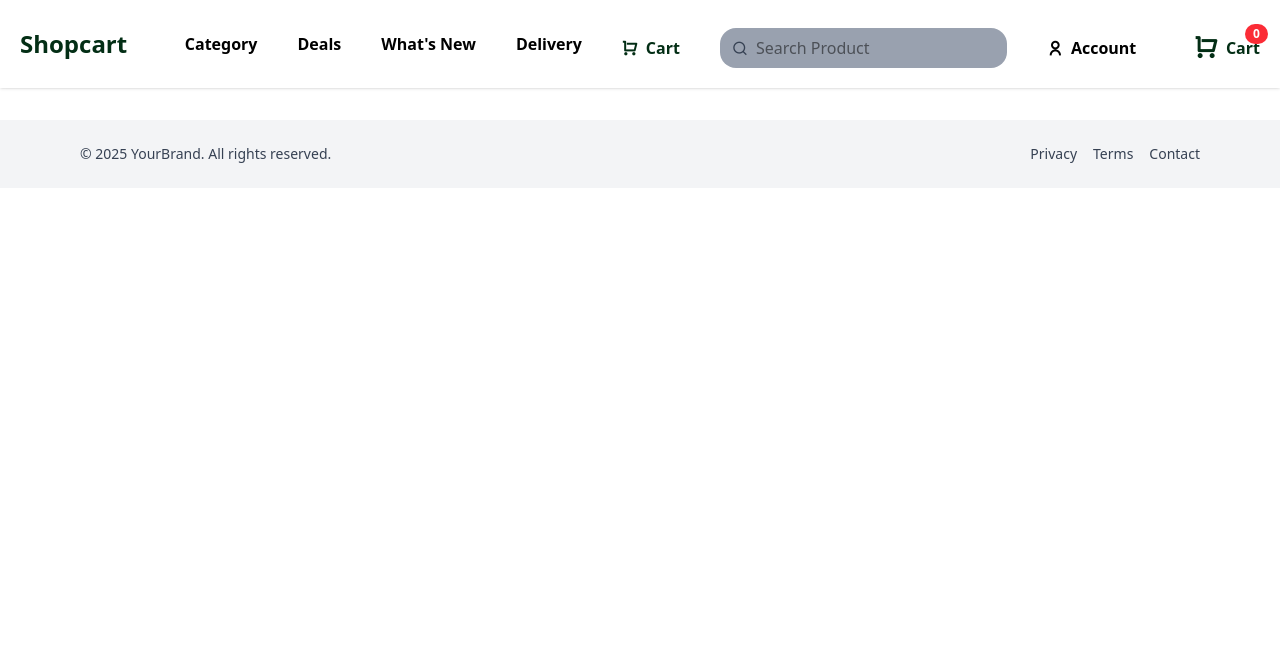
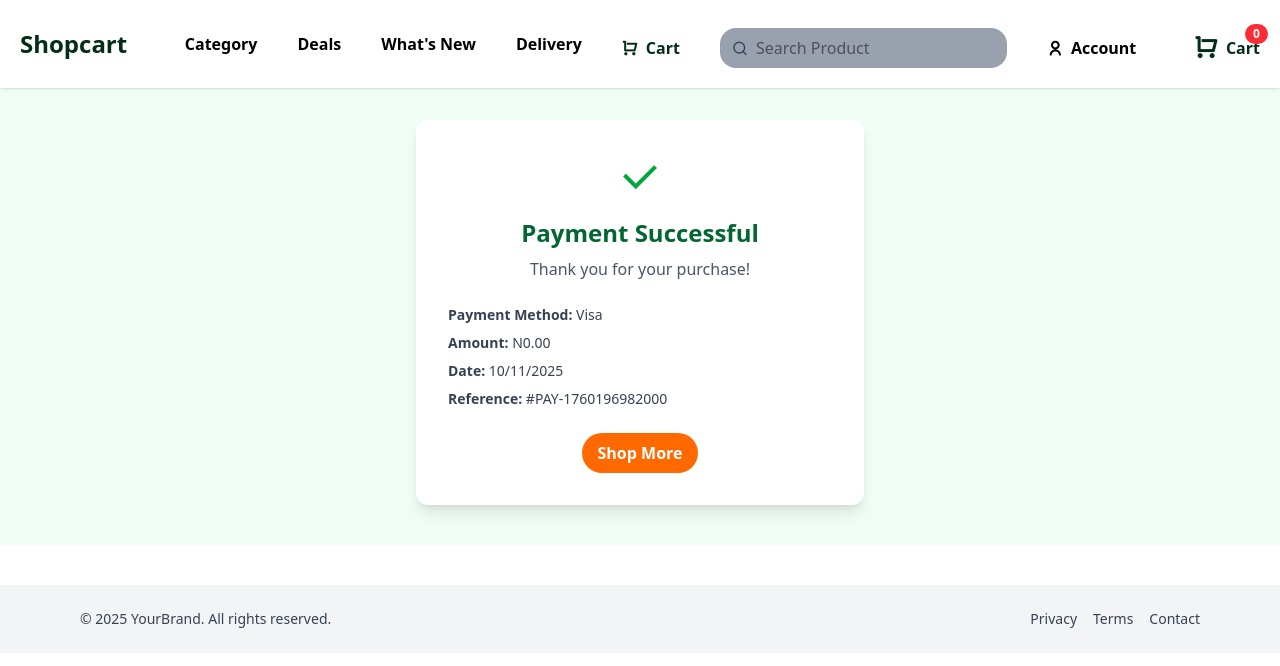
Before and after one commit to mac-101/Ecommerce-website, a React (Vite) app: page /paymentSuccess in a window 1280 px wide. Shown: the top 666 px of the page. Built offline with nearby package versions, Linux system fonts and the light colour scheme.

Commit message:
done like done

```diff
--- a/package.json
+++ b/package.json
@@ -15,6 +15,7 @@
     "firebase": "^12.3.0",
     "react": "^19.1.1",
     "react-dom": "^19.1.1",
+    "react-hot-toast": "^2.6.0",
     "react-router-dom": "^7.9.4",
     "tailwindcss": "^4.1.14"
   },
--- a/src/App.jsx
+++ b/src/App.jsx
@@ -5,6 +5,7 @@ import Cart from './pages/cart';
 import Header from './components/header';
 import Checkout from './pages/checkout';
 import Footer from './components/footer';
+import PaymentSuccess from './pages/paymentSuccessful';
 
 function App() {
   return (
@@ -14,6 +15,7 @@ function App() {
         <Route path="/" element={<Home />} />
         <Route path="/product/:id" element={<ProductCard/>} />
         <Route path="/cart" element={<Cart />} />
+        <Route path='/paymentSuccess' element={<PaymentSuccess/>}/>
         <Route path="/checkout" element={<Checkout/>}/>
       </Routes>
       <Footer/>
--- a/src/pages/cart.jsx
+++ b/src/pages/cart.jsx
@@ -16,7 +16,8 @@ export default function Cart() {
 
     localStorage.setItem("cart", JSON.stringify(updatedCart));
 
-    // 🔔 Notify other components to refresh
+    fetchCartProducts();
+
     window.dispatchEvent(new Event("cartUpdated"));
   };
 
--- a/src/pages/checkout.jsx
+++ b/src/pages/checkout.jsx
@@ -1,9 +1,13 @@
 import { useState, useEffect } from "react";
+import toast, { Toaster } from 'react-hot-toast';
+import { useNavigate } from "react-router-dom";
+
 
 
 export default function Checkout() {
     const [checkoutGoods, setCheckoutGoods] = useState([]);
     const [address, setAddress] = useState("");
+    const navigate = useNavigate();
     const [demoAddress, setDemoAddress] = useState(""); // ✅ fixed typo
     const [showInput, setShowInput] = useState(false);   // controls input visibility
 
@@ -50,12 +54,17 @@ export default function Checkout() {
     const [email, setEmail] = useState(""); // connect this to your email input
 
     const handlePaystackPayment = () => {
+        if (!email) {
+            toast.error("Please enter your email");
+            return;
+        }
+
         const paystack = window.PaystackPop.setup({
             key: import.meta.env.VITE_PAYSTACK_API,
-            email: email, // customer's email
-            amount: amount,
+            email: email,
+            amount: Math.floor(amount * 100), // ensure it's in kobo and an integer
             currency: "NGN",
-            ref: `${Date.now()}`, // unique reference
+            ref: `${Date.now()}`,
             metadata: {
                 custom_fields: [
                     {
@@ -66,15 +75,18 @@ export default function Checkout() {
                 ],
             },
             callback: function (response) {
-                alert("Payment successful! Reference: " + response.reference);
-                console.log(response);
+                toast.success("Payment Successful");
+                navigate("/paymentSuccess", {
+                    state: { amount: amount },
+                });
+                console.log("Paystack response:", response);
             },
             onClose: function () {
-                alert("Payment cancelled.");
+                toast.error("Payment Cancelled");
             },
         });
 
-        paystack.openIframe(); // 🔥 opens the Paystack modal
+        paystack.openIframe();
     };
 
 
@@ -86,6 +98,10 @@ export default function Checkout() {
 
     return (
         <div className="md:flex">
+            <Toaster
+                position="top-center"
+                reverseOrder={true}
+            />
             <div className=" md:w-[65%]">
                 <div className="border-2 border-gray-200 my-6 px-2 rounded-lg mx-3">
                     <h1 className="font-bold text-2xl md:text-3xl">Review items and Shipping</h1>
@@ -171,7 +187,7 @@ export default function Checkout() {
                 </div>
                 <div className="flex gap-10 justify-end items-center text-lg font-bold my-2">
                     <p className="">${getTotal(checkoutGoods).toFixed(2)}</p>
-                    <button onClick={handlePaystackPayment}>checkout</button>
+              <button onClick={handlePaystackPayment} className="py-2 px-4 rounded-3xl bg-gray-300">Check out</button>
                 </div>
             </div>
         </div>
--- /dev/null
+++ b/src/pages/paymentSuccessful.jsx
@@ -0,0 +1,42 @@
+import { useEffect } from "react";
+import { useLocation, Link } from "react-router-dom";
+
+export default function PaymentSuccess() {
+    const location = useLocation();
+    const amount = location.state?.amount || 0;
+
+    useEffect(() => {
+        localStorage.clear();
+
+        // Dispatch a custom event to notify other components
+        window.dispatchEvent(new Event("cartUpdated"));
+
+        // Scroll to top
+        window.scrollTo({ top: 0, behavior: "smooth" });
+    }, []);
+
+    return (
+        <div className="flex flex-col items-center justify-center bg-green-50 px-4 py-10">
+            <div className="bg-white shadow-lg rounded-xl p-8 max-w-md w-full text-center">
+                <div className="text-green-600 text-5xl mb-4">
+                    <i className="ri-check-line"></i>
+                </div>
+                <h2 className="text-2xl font-bold text-green-800 mb-2">Payment Successful</h2>
+                <p className="text-gray-600 mb-6">Thank you for your purchase!</p>
+
+                <div className="text-left text-sm text-gray-700 space-y-2 mb-6">
+                    <p><strong>Payment Method:</strong> Visa</p>
+                    <p><strong>Amount:</strong> N{amount.toFixed(2)}</p>
+                    <p><strong>Date:</strong> {new Date().toLocaleDateString()}</p>
+                    <p><strong>Reference:</strong> #PAY-{Date.now()}</p>
+                </div>
+
+                <Link to="/">
+                    <button className="bg-orange-500 hover:bg-orange-600 text-white font-semibold px-4 py-2 rounded-full">
+                        Shop More
+                    </button>
+                </Link>
+            </div>
+        </div>
+    );
+}
```
Also changed, not shown: 1 other file (tests, documents, lock files or other folders).
